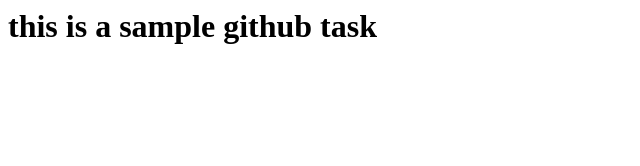
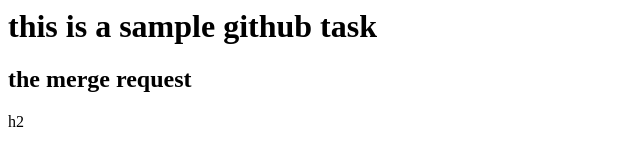
Before and after one commit to djangoproject132/sample, a plain HTML site: page index.html in a window 1280 px wide. Shown: the whole page, without its empty margins (0-640 px from the left). Drawn offline with Linux system fonts and the light colour scheme.

Commit message:
Update index.html

```diff
--- a/index.html
+++ b/index.html
@@ -1,5 +1,6 @@
 <html>
     <body>
         <h1>this is a sample github task</h1>
+        <h2>the merge request </h2>h2
         </body>
     </html>
```
